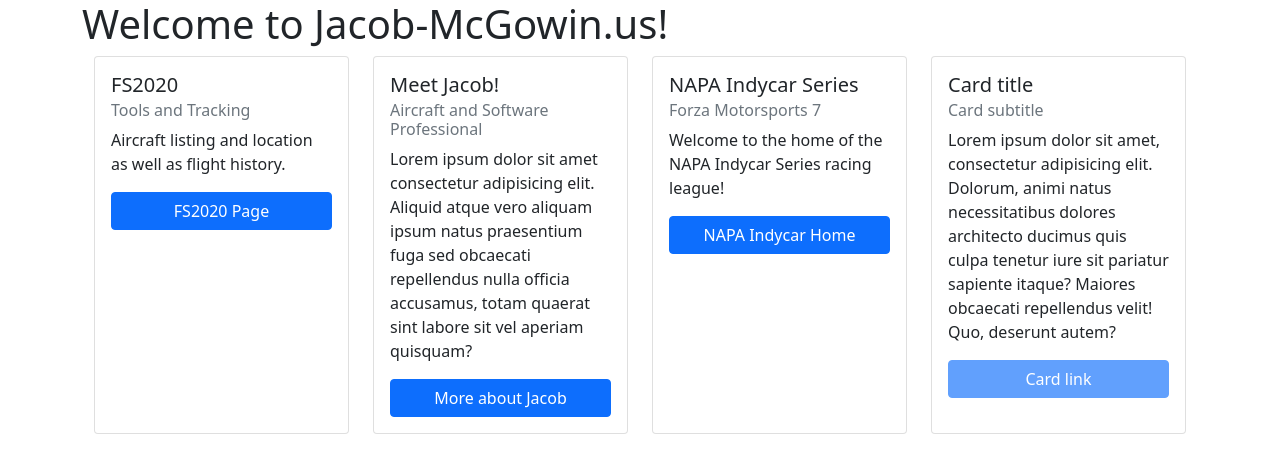
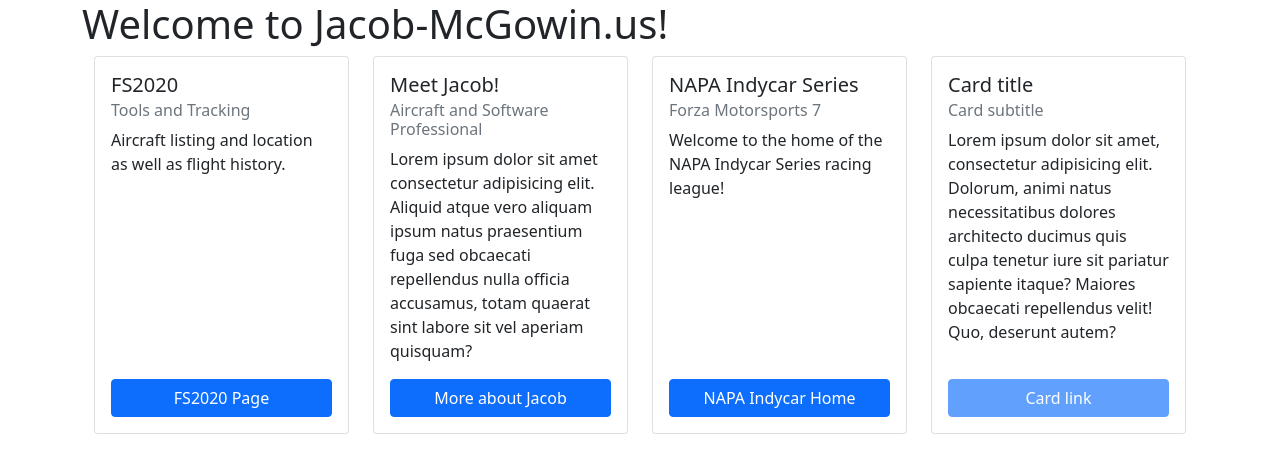
Before and after one commit to bamaham93/FS2020, a Django app: page /home/ in a window 1280 px wide. Shown: the top 473 px of the page. Run offline with Django 4.2, Linux system fonts and the light colour scheme.

Commit message:
Fixed layout issues in CSS

```diff
--- a/python_anywhere_website/static/css/my_style.css
+++ b/python_anywhere_website/static/css/my_style.css
@@ -3,6 +3,53 @@
     height: auto;
 }
 
+.card {
+    display: flex
+}
+
+.card-body {
+    display: flex;
+    flex-direction: column;
+}
+
+.card-text {
+    flex-grow: 1;
+}
+
 .card-link {
     width: 100%;
 }
+
+
+
+
+
+
+
+/*
+img {
+    width: 100%;
+    height: auto;
+}
+
+.card-body {
+    background-color: lightcyan;
+    display: flex;
+    flex-direction: column;
+}
+
+.card-text {
+    color: orange;
+    flex-grow: 1;
+}
+
+.card-link {
+    width: 100%;
+    background-color: green;
+    align-self: center
+}
+
+.card-link:hover {
+    background-color: blue;
+}
+*/
```
Also changed, not shown: python_anywhere_website/templates/core/index.html (+4 -4 lines).
